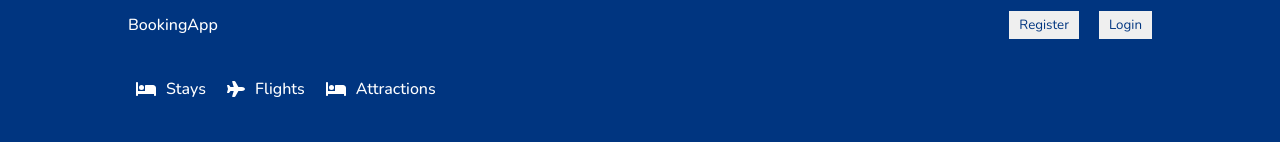
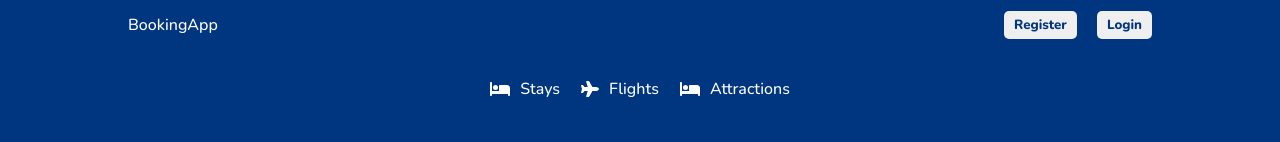
Before and after one commit to cbarcinas/bookingapp, a React (Create React App) app in the folder frontend/: page / in a window 1280 px wide. Shown: the top 142 px of the page. Built offline with nearby package versions, Linux system fonts and the light colour scheme; no server answers.

Commit message:
udpated styles

```diff
--- a/frontend/src/components/header/header.css
+++ b/frontend/src/components/header/header.css
@@ -16,6 +16,7 @@
 .headerList {
   display: flex;
   gap: 5px;
+  justify-content: center;
   margin-bottom: 1.5rem;
 }
 
--- a/frontend/src/components/navbar/navbar.css
+++ b/frontend/src/components/navbar/navbar.css
@@ -1,4 +1,4 @@
-.navbar{
+.navbar {
   height: 50px;
   background-color: #003580;
   display: flex;
@@ -6,7 +6,7 @@
   padding: 0 1rem;
 }
 
-.navContainer{
+.navContainer {
   width: 100%;
   max-width: 1024px;
   color: white;
@@ -15,14 +15,16 @@
   justify-content: space-between;
 }
 
-.logo{
+.logo {
   font-weight: 500;
 }
 
-.navButton{
+.navButton {
   margin-left: 20px;
   border: none;
   padding: 5px 10px;
   cursor: pointer;
   color: #003580;
+  border-radius: 5px;
+  font-weight: 700;
 }
```
